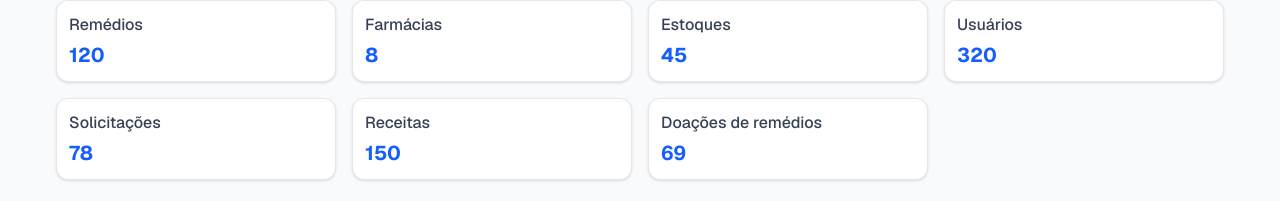
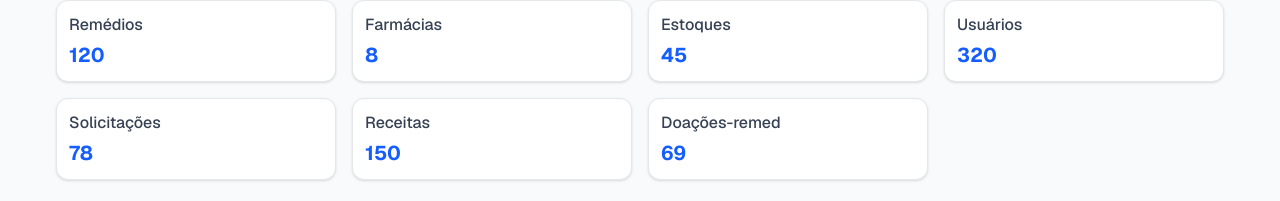
Before and after one commit to livialyrio/Frontend_WEBP2, a Next.js app: page /teste in a window 1280 px wide. Shown: the part 1158-1359 px from the top of the page. Built offline with nearby package versions, Linux system fonts and the light colour scheme.

Commit message:
mudei o dashboard

```diff
--- a/src/components/dashboard/FuncionarioDashboard.tsx
+++ b/src/components/dashboard/FuncionarioDashboard.tsx
@@ -9,7 +9,7 @@ const dashboardData = [
   { name: "Usuários", total: 320 },
   { name: "Solicitações", total: 78 },
   { name: "Receitas", total: 150 },
-  { name: "Doações de remédios", total: 69 },
+  { name: "Doações-remed", total: 69 },
 ];
 
 export const FuncionarioDashboard = () => {
--- a/src/services/doacoesRemediosService.ts
+++ b/src/services/doacoesRemediosService.ts
@@ -52,7 +52,7 @@ export async function buscarDoacaoPorId(id: number, token: string) {
   return response.json();
 }
 
-// listar doações de um usuário
+// listar doações de um usuário #
 export async function listarDoacoesPorUsuario(usuarioId: number, token: string) {
   const response = await fetch(`${API_URL}/usuario/${usuarioId}`, {
     method: 'GET',
@@ -75,7 +75,7 @@ export async function atualizarDoacaoRemedio(id: number, dados: DoacaoRemedio, t
   return response.json();
 }
 
-// Atualização parcial (patch)
+// Atualização parcial (patch) #
 export async function atualizarParcialDoacaoRemedio(id: number, dados: Partial<DoacaoRemedio>, token: string) {
   const response = await fetch(`${API_URL}/${id}`, {
     method: 'PATCH',
```
